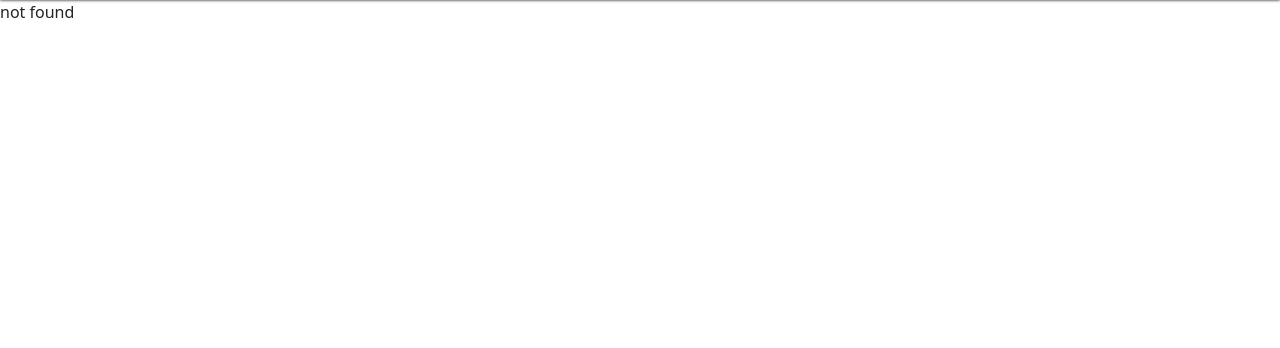
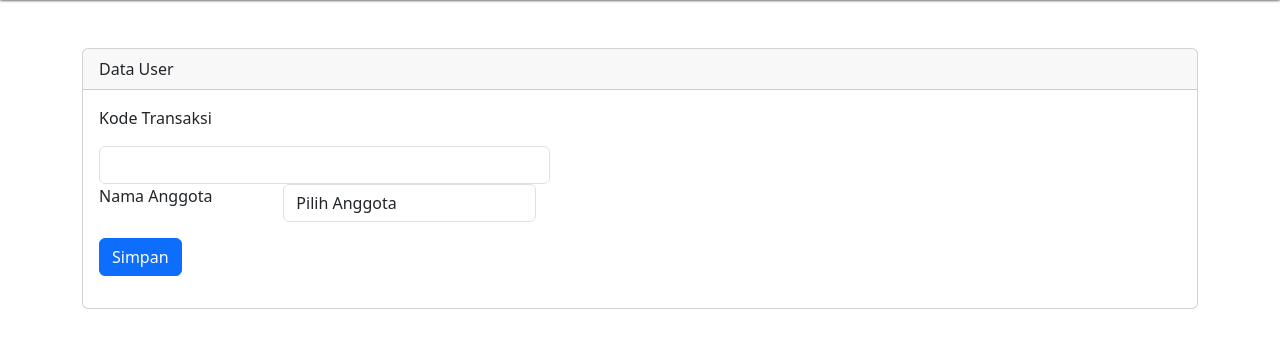
Before and after one commit to maswangskuy04/ppkdjakpus-perpus, a PHP site: page /index.php?pg=tambah-peminjaman in a window 1280 px wide. Shown: the part 56-404 px from the top of the page. Run offline with PHP 8.4, Linux system fonts and the light colour scheme; data comes from the database, SQL or seed files in the repository.

Commit message:
woi sukii

```diff
--- /dev/null
+++ b/content/tambah-peminjaman.php
@@ -0,0 +1,66 @@
+<?php
+
+if (isset($_GET['edit'])) {
+    $id = $_GET['edit'];
+    $edit = mysqli_query($koneksi, "SELECT * FROM user WHERE id = '$id'");
+    $rowEdit = mysqli_fetch_assoc($edit);
+}
+
+if (isset($_POST['simpan'])) {
+    $id = isset($_GET['edit']) ? $_GET['edit'] : '';
+    $nama_lengkap = $_POST['nama_lengkap'];
+    $email = $_POST['email'];
+    $password = sha1($_POST['password']);
+    $id_level = $_POST['id_level'];
+
+    if (!$id) {
+        $insert = mysqli_query($koneksi, "INSERT INTO user (nama_lengkap, email, password, id_level) VALUES ('$nama_lengkap', '$email', '$password', '$id_level')");
+        header("location:?pg=user&tambah=berhasil");
+    } else {
+        $update = mysqli_query($koneksi, "UPDATE user SET nama_lengkap = '$nama_lengkap', email = '$email', id_level = $id_level, password = '$password' WHERE id = '$id'");
+        header("location:?pg=user&edit=berhasil");
+    }
+}
+
+if (isset($_GET['delete'])) {
+    $id = $_GET['delete'];
+
+    $delete = mysqli_query($koneksi, "DELETE FROM user WHERE id = '$id'");
+    header("location:?pg=user&hapus=berhasil");
+}
+
+$level = mysqli_query($koneksi, "SELECT * FROM level ORDER BY id DESC");
+
+?>
+<div class="container mt-5">
+    <div class="row">
+        <div class="col-sm-12">
+            <div class="card">
+                <div class="card-header">Data User</div>
+                <div class="card-body">
+                    <form action="" method="post">
+                        <div class="row mb-3">
+                            <label for="">Kode Transaksi</label>
+                        </div>
+                        <div class="col-sm-5">
+                            <input type="text" class="form-control" name="kode_transaksi" value="" readonly>
+                        </div>
+                        <div class="row mb-3">
+                            <div class="col-sm-2">
+                                <label for="">Nama Anggota</label>
+                            </div>
+                            <div class="col-sm-3">
+                                <select name="id_anggota" id="" class="form-control">
+                                    <option value="">Pilih Anggota</option>
+                                </select>
+                            </div>
+                        </div>
+                        <div class="mb-3">
+                            <input type="submit" class="btn btn-primary" name="simpan" value="Simpan">
+                        </div>
+                    </form>
+                </div>
+            </div>
+        </div>
+    </div>
+</div>
--- a/index.php
+++ b/index.php
@@ -35,10 +35,10 @@
                             <a class="nav-link active" aria-current="page" href="?page=home">Home</a>
                         </li>
                         <li class="nav-item">
-                            <a class="nav-link" aria-current="page" href="?page=peminjaman">Peminjaman</a>
+                            <a class="nav-link" href="?page=pinjam">Peminjaman</a>
                         </li>
                         <li class="nav-item">
-                            <a class="nav-link" aria-current="page" href="?page=home">Pengembalian</a>
+                            <a class="nav-link" href="?page=pengembalian">Pengembalian</a>
                         </li>
                         <li class="nav-item dropdown">
                             <a class="nav-link dropdown-toggle" role="button" data-bs-toggle="dropdown" aria-expanded="false">
@@ -48,11 +48,12 @@
                                 <li><a class="dropdown-item" href="?pg=kategori">Kategori</a></li>
                                 <li><a class="dropdown-item" href="?pg=buku">Buku</a></li>
                                 <li><a class="dropdown-item" href="?pg=anggota">Anggota</a></li>
+                                <li><a class="dropdown-item" href="?pg=pengembalian">Pengembalian</a></li>
                                 <li>
                                     <hr class="dropdown-divider">
                                 </li>
                                 <li><a class="dropdown-item" href="?pg=user">User</a></li>
-                                <li><a class="dropdown-item" href="?pg=user">Level</a></li>
+                                <li><a class="dropdown-item" href="?pg=level">Level</a></li>
                             </ul>
                         </li>
                     </ul>
```
Also changed, not shown: content/pinjam.php (renamed from content/peminjaman.php, +11 -11 lines).
